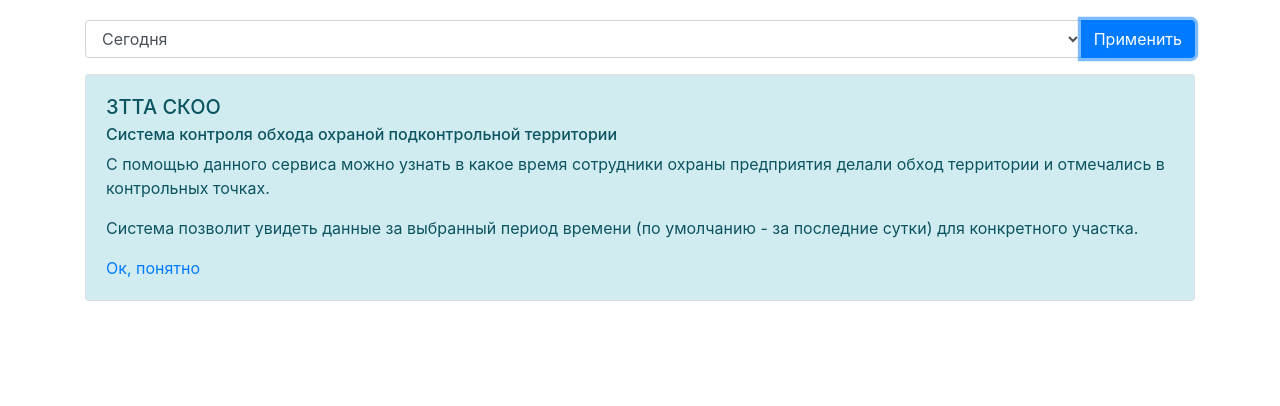
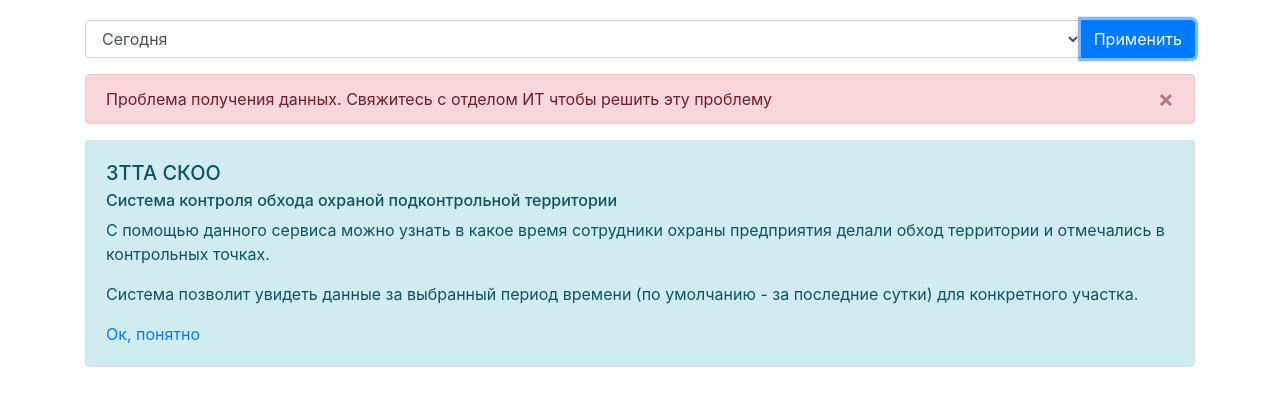
Before and after one commit to OverseerY/ZTTA_SCS_Web, a plain HTML site: page index.html in a window 1280 px wide. Both pictures are taken after a click on the button "Применить". Drawn offline with Linux system fonts and the light colour scheme; no server answers.

Commit message:
Added: Alert message on errors

```diff
--- a/index.html
+++ b/index.html
@@ -16,7 +16,7 @@
     <script src="scripts/bootstrap.min.js"></script>
 </head>
 <body>
-    <div class="container">
+    <div id="root" class="container">
         <div class="input-group mb-3">
             <select class="form-control" title="Period" id="period_selector">
                 <option>Сегодня</option>
@@ -28,6 +28,8 @@
                 <button class="btn btn-primary" type="button" id="action_button" onclick="startPoint()">Применить</button>
             </div>
         </div>
+
+        <div id="alert_msg" class="invisible"></div>
 
         <div id="right_column">
             <div class="card mb-3">
--- a/scripts/main.js
+++ b/scripts/main.js
@@ -50,9 +50,38 @@ function loadJson(url, callback) {
     xobj.onreadystatechange = function () {
         if (xobj.readyState === 4 && xobj.status === 200) {
             callback(xobj.responseText);
+        } else if (xobj.status !== 200) {
+            buildErrorMessage();
         }
     };
     xobj.send(null);
+}
+
+function buildErrorMessage() {
+    let root = document.getElementById("alert_msg");
+
+    if (!document.getElementById("custom_alert")) {
+        let error_alert = document.createElement("div");
+        let close_button = document.createElement("button");
+        let button_span = document.createElement("span");
+
+        close_button.setAttribute("type", "button");
+        close_button.setAttribute("class", "close");
+        close_button.setAttribute("data-dismiss", "alert");
+        close_button.setAttribute("aria-label", "Close");
+
+        button_span.setAttribute("aria-hidden", "true");
+        button_span.innerHTML = "&times;";
+        close_button.appendChild(button_span);
+
+        error_alert.setAttribute("id", "custom_alert");
+        error_alert.setAttribute("class", "alert alert-danger alert-dismissible fade show mt-3");
+        error_alert.setAttribute("role", "alert");
+        error_alert.innerHTML = "Проблема получения данных. Свяжитесь с отделом ИТ чтобы решить эту проблему";
+        error_alert.appendChild(close_button);
+        root.appendChild(error_alert);
+        root.setAttribute("class", "visible");
+    }
 }
 
 function parseJson(response) {
```
